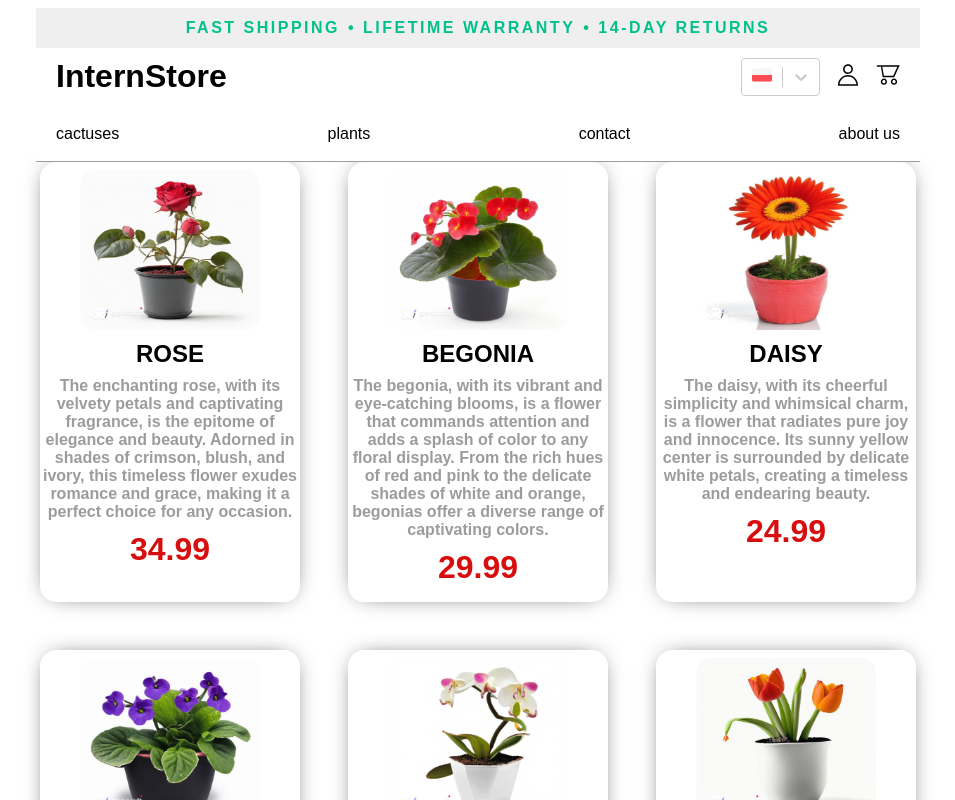
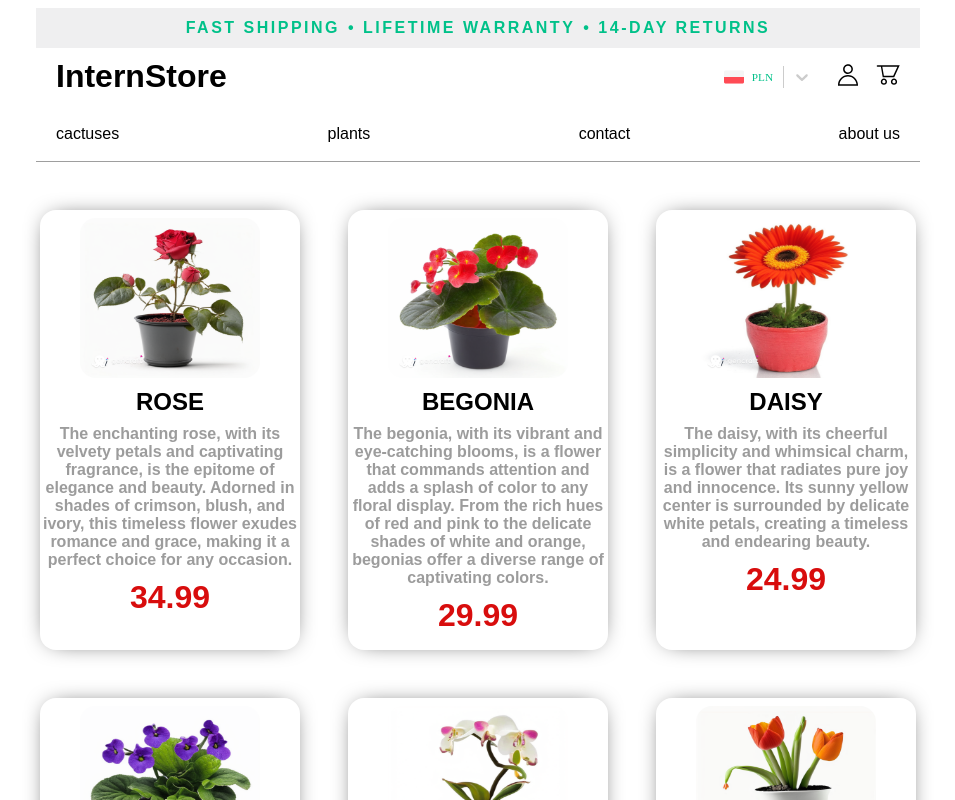
Before and after one commit to Novacci/intern-store, a Next.js app: page /plants in a window 1280 px wide. Shown: the top 800 px of the page, without its empty margins (162-1117 px from the left). Built offline with nearby package versions, Linux system fonts and the light colour scheme.

Commit message:
Improved look of SelectCurrency component

```diff
--- a/app/styles/PlantList.scss
+++ b/app/styles/PlantList.scss
@@ -2,5 +2,7 @@
   display: flex;
   gap: 3rem;
   flex-wrap: wrap;
+  position: relative;
+  top: 3rem;
   justify-content: center;
 }
--- a/app/styles/SelectCurrency.scss
+++ b/app/styles/SelectCurrency.scss
@@ -10,3 +10,13 @@
   font-family: itc-avant-garde-gothic-pro, sans-serif;
   font-weight: 600;
 }
+
+.default-style {
+  display: flex;
+  align-items: center;
+  span {
+    color: #00c189;
+    margin-left: 0.5rem;
+    font-size: 0.7rem;
+  }
+}
--- a/components/SelectCurrency.tsx
+++ b/components/SelectCurrency.tsx
@@ -8,36 +8,46 @@ import '../app/styles/SelectCurrency.scss';
 const options = [
   {
     value: 'PLN',
-    label: <Image className={'flag-style'} src={polishFlag} alt="polish" />,
+    label: (
+      <div className="default-style">
+        <Image className={'flag-style'} src={polishFlag} alt="polish" />
+        <span>PLN</span>
+      </div>
+    ),
   },
   {
     value: 'USD',
-    label: <Image className={'flag-style'} src={usaFlag} alt="usa" />,
+    label: (
+      <div className="default-style">
+        <Image className={'flag-style'} src={usaFlag} alt="usa" />
+        <span>USD</span>
+      </div>
+    ),
   },
 ];
 
-// const customStyles = {
-//   option: (provided: any) => ({
-//     ...provided,
-//     color: 'green',
-//     padding: 5,
-//     border: 'none',
-//   }),
-//   control: (base: any, state: any) => ({
-//     ...base,
-//     border: state.isFocused ? 0 : 0,
-//     boxShadow: state.isFocused ? 0 : 0,
-//     '&:hover': {
-//       border: state.isFocused ? 0 : 0,
-//     },
-//   }),
-// };
+const customStyles = {
+  option: (provided: any) => ({
+    ...provided,
+    color: 'green',
+    padding: 5,
+    border: 'none',
+  }),
+  control: (base: any, state: any) => ({
+    ...base,
+    border: state.isFocused ? 0 : 0,
+    boxShadow: state.isFocused ? 0 : 0,
+    '&:hover': {
+      border: state.isFocused ? 0 : 0,
+    },
+  }),
+};
 
 export default function SelectCurrency() {
   return (
     <>
       <Select
-        // styles={customStyles}
+        styles={customStyles}
         options={options}
         defaultValue={options[0]}
         isSearchable={false}
```
